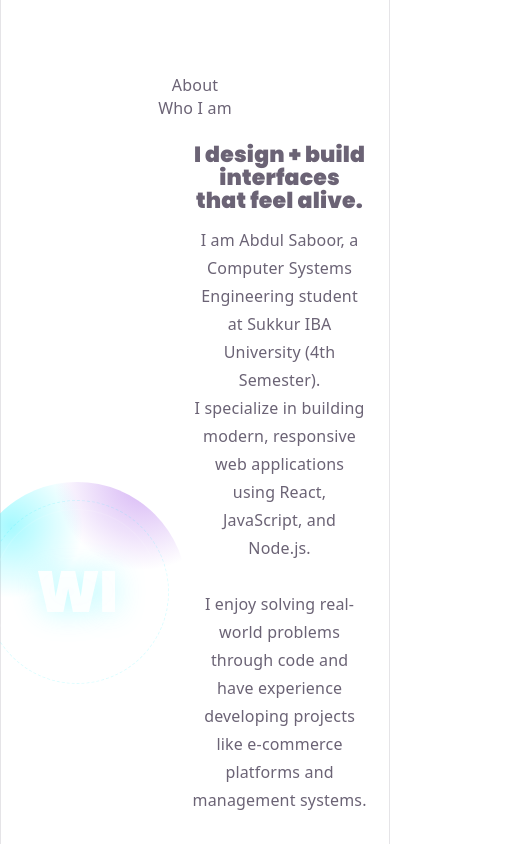
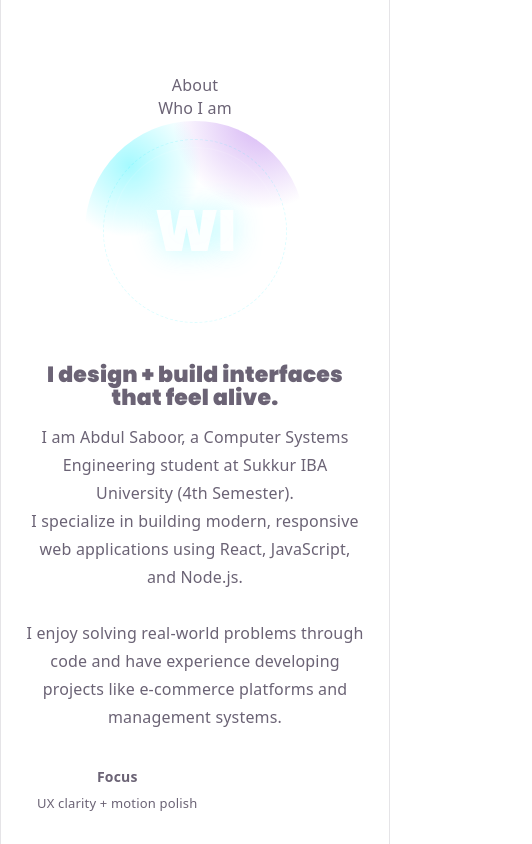
Before and after one commit to abdul-saboor-strack/Portfolio, a React (Vite) app in the folder portfolio/: page / in a window 390 px wide. Shown: the part 1780-2624 px from the top of the page, 532 px wide, since content can reach past the window. Built offline with nearby package versions, Linux system fonts and the light colour scheme; the HTML template or start-up script is replaced by a standard one.

Commit message:
Improve mobile responsiveness for About, Contact, and Timeline sections

```diff
--- a/portfolio/src/components/AboutSection.jsx
+++ b/portfolio/src/components/AboutSection.jsx
@@ -100,21 +100,9 @@ export default function AboutSection({ about }) {
           </div>
         </div>
 
-        <div
-          style={{
-            display: 'grid',
-            gridTemplateColumns: 'repeat(12, 1fr)',
-            gap: 18,
-            alignItems: 'center',
-          }}
-        >
-          <div
-            style={{
-              gridColumn: 'span 5',
-              display: 'flex',
-              justifyContent: 'center',
-            }}
-          >
+        <div className="responsiveGrid" style={{ gap: 18, alignItems: 'center' }}>
+          <div className="responsiveCol-5" style={{ display: 'flex', justifyContent: 'center' }}>
+
             <Motion.div
               ref={ref}
               className={`reveal ${isInView ? 'in' : ''}`}
@@ -127,11 +115,10 @@ export default function AboutSection({ about }) {
           </div>
 
           <Motion.div
-            className={`glass ${isInView ? 'reveal in' : 'reveal'}`}
+            className={`glass responsiveCol-7 ${isInView ? 'reveal in' : 'reveal'}`}
             initial={false}
             transition={{ duration: 0.6 }}
             style={{
-              gridColumn: 'span 7',
               padding: 22,
               display: 'flex',
               flexDirection: 'column',
--- a/portfolio/src/components/ContactSection.jsx
+++ b/portfolio/src/components/ContactSection.jsx
@@ -67,8 +67,8 @@ export default function ContactSection({ contact, social }) {
         </div>
 
         <div className="glass" style={{ padding: 18 }}>
-          <div style={{ display: 'grid', gridTemplateColumns: 'repeat(12, 1fr)', gap: 14, alignItems: 'start' }}>
-            <div style={{ gridColumn: 'span 7' }}>
+          <div className="responsiveGrid" style={{ alignItems: 'start' }}>
+            <div className="responsiveCol-7">
               <style>{`
                 .contactField:focus {
                   outline: none;
@@ -77,8 +77,8 @@ export default function ContactSection({ contact, social }) {
                 }
               `}</style>
               <form onSubmit={onSubmit} style={{ display: 'flex', flexDirection: 'column', gap: 12 }}>
-                <div style={{ display: 'grid', gridTemplateColumns: 'repeat(12, 1fr)', gap: 12 }}>
-                  <div style={{ gridColumn: 'span 6' }}>
+                <div className="responsiveGrid">
+                  <div className="responsiveCol-6">
                     <label style={{ display: 'block', fontSize: 12.5, color: 'var(--muted)', marginBottom: 8 }}>Name</label>
                     <input
                       className="contactField"
@@ -95,7 +95,7 @@ export default function ContactSection({ contact, social }) {
                       }}
                     />
                   </div>
-                  <div style={{ gridColumn: 'span 6' }}>
+                  <div className="responsiveCol-6">
                     <label style={{ display: 'block', fontSize: 12.5, color: 'var(--muted)', marginBottom: 8 }}>Email</label>
                     <input
                       className="contactField"
@@ -161,7 +161,7 @@ export default function ContactSection({ contact, social }) {
               </form>
             </div>
 
-            <div style={{ gridColumn: 'span 5' }}>
+            <div className="responsiveCol-5">
               <div className="glass2" style={{ padding: 16 }}>
                 <div style={{ fontWeight: 900, fontFamily: 'Poppins,Orbitron,Inter,system-ui,sans-serif', fontSize: 16 }}>Social</div>
                 <div style={{ color: 'var(--muted)', marginTop: 8, lineHeight: 1.7, fontSize: 13.5 }}>
--- a/portfolio/src/components/TimelineSection.jsx
+++ b/portfolio/src/components/TimelineSection.jsx
@@ -89,15 +89,13 @@ export default function TimelineSection({ timeline }) {
                     data-id={item.id}
                     initial={{ opacity: 0, y: 18 }}
                     animate={isVisible ? { opacity: 1, y: 0 } : { opacity: 0, y: 18 }}
-                    transition={{ duration: 0.5, delay: isVisible ? i * 0.04 : 0 }}
+                    className="responsiveGrid"
                     style={{
-                      display: 'grid',
-                      gridTemplateColumns: 'repeat(12, 1fr)',
                       gap: 14,
                       alignItems: 'start',
                     }}
                   >
-                    <div style={{ gridColumn: leftSide ? 'span 6' : 'span 6', justifySelf: leftSide ? 'end' : 'start' }}>
+                    <div className="responsiveCol-6" style={{ justifySelf: leftSide ? 'end' : 'start' }}>
                       <div
                         style={{
                           display: 'flex',
@@ -122,8 +120,8 @@ export default function TimelineSection({ timeline }) {
 
                     <div
                       aria-hidden="true"
+                      className="responsiveCol-1"
                       style={{
-                        gridColumn: 'span 1',
                         display: 'grid',
                         placeItems: 'center',
                         paddingTop: 4,
@@ -141,7 +139,7 @@ export default function TimelineSection({ timeline }) {
                       />
                     </div>
 
-                    <div style={{ gridColumn: leftSide ? 'span 5' : 'span 5' }} />
+                    <div className="responsiveCol-5" />
                   </Motion.div>
                 )
               })}
--- a/portfolio/src/styles/global.css
+++ b/portfolio/src/styles/global.css
@@ -204,6 +204,63 @@ textarea {
   }
 }
 
+.responsiveGrid {
+  display: grid;
+  grid-template-columns: repeat(12, 1fr);
+  gap: 14px;
+  align-items: start;
+}
+
+.responsiveCol-1 {
+  grid-column: span 1;
+}
+
+.responsiveCol-5 {
+  grid-column: span 5;
+}
+
+.responsiveCol-6 {
+  grid-column: span 6;
+}
+
+.responsiveCol-7 {
+  grid-column: span 7;
+}
+
+.responsiveColFull {
+  grid-column: span 12;
+}
+
+@media (max-width: 768px) {
+  .responsiveGrid {
+    grid-template-columns: 1fr !important;
+  }
+  .responsiveCol-1,
+  .responsiveCol-5,
+  .responsiveCol-6,
+  .responsiveCol-7,
+  .responsiveColFull {
+    grid-column: auto !important;
+    width: 100% !important;
+  }
+  .sectionHeader {
+    flex-direction: column;
+    align-items: flex-start;
+  }
+  .sectionHeader > div {
+    width: 100%;
+  }
+  .section {
+    padding: 64px 0;
+  }
+  .glass {
+    padding: 18px !important;
+  }
+  .glass2 {
+    padding: 16px !important;
+  }
+}
+
 .section {
   padding: 92px 0;
   position: relative;
```
